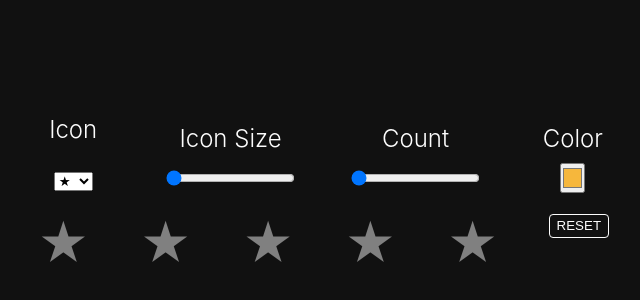
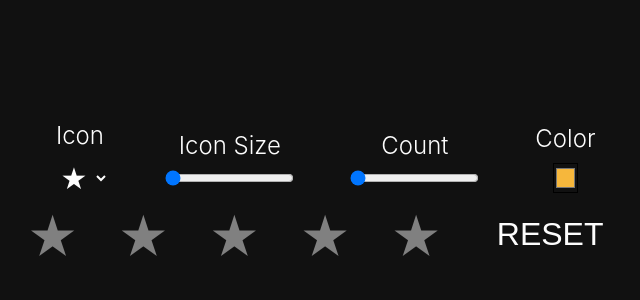
Before and after one commit to juanfalibene/08-react-star-rating, a React (Create React App) app: page / in a window 1280 px wide. Shown: the part 216-516 px from the top of the page, without its empty margins (317-957 px from the left). Built offline with nearby package versions, Linux system fonts and the light colour scheme.

Commit message:
select styles created

```diff
--- a/src/styles.css
+++ b/src/styles.css
@@ -20,6 +20,7 @@ body {
   width: 100%;
   height: 100vh;
   display: flex;
+  flex-direction: column;
   justify-content: center;
   align-items: center;
   text-align: center;
@@ -27,7 +28,7 @@ body {
 
 .stars-container {
   display: flex;
-  justify-content: space-around;
+  justify-content: space-between;
   gap: 0.025em;
   width: 100%;
   max-width: 1440px;
@@ -61,29 +62,36 @@ body {
   text-align: center;
 }
 
-.options-form input {
+.options-form input,
+.options-form select {
   width: fit-content;
+  height: auto;
   display: list-item;
   text-align: center;
   margin: 0 auto;
-  height: 30px;
+  background-color: transparent;
 }
 
-.options-form input[type="text"] {
+.options-form select {
   padding: 0.015em;
   text-align: center;
   width: fit-content;
-  font-size: 0.9em;
+  color: #fdfdfd;
+  font-size: 1.25em;
+  border: none;
+  border-radius: 4px;
 }
 
 .options-form input[type="color"] {
   width: 25px;
+  height: 30px;
 }
 
 .button-reset {
-  align-content: center;
+  display: contents;
   margin: 0 auto;
   padding: 0.25em;
+  height: 100%;
 }
 
 button {
@@ -91,14 +99,15 @@ button {
   vertical-align: middle;
   margin: 0 auto;
   background-color: transparent;
+  font-size: 2em;
   color: #fdfdfd;
+  border: none;
   padding: 0.25em 0.5em;
-  border-radius: 4px;
-  border: 1px solid #fdfdfd;
   transition: all 150ms linear;
 }
 
 button:hover {
   opacity: 0.9;
   scale: 0.9;
+  transform: rotate(90deg);
 }
```
